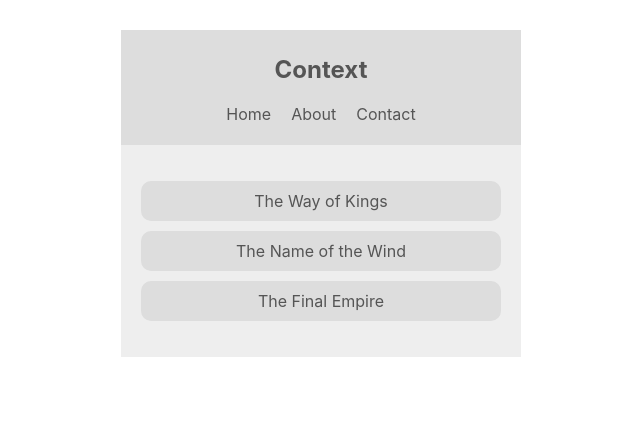
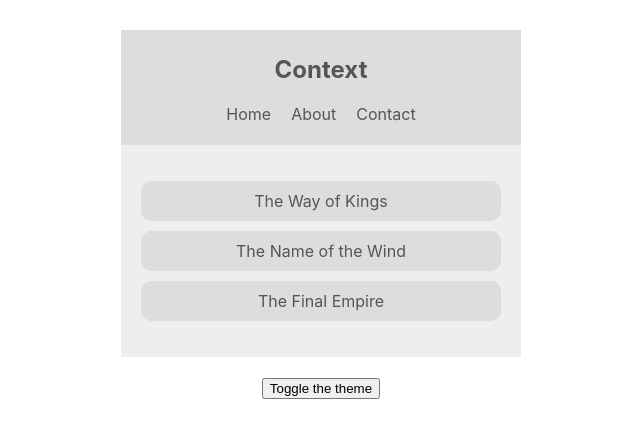
Before and after one commit to pmswami/react-context-hooks, a React (Create React App) app in the folder contextapp/: page / in a window 1280 px wide. Shown: the top 438 px of the page, without its empty margins (319-959 px from the left). Built offline with nearby package versions, Linux system fonts and the light colour scheme.

Commit message:
updating context data

```diff
--- a/contextapp/src/App.js
+++ b/contextapp/src/App.js
@@ -1,5 +1,6 @@
 import BookList from "./components/BookList";
 import Navbar from "./components/Navbar";
+import ThemeToggle from "./components/ThemeToggle";
 import ThemeContextProvider from "./contexts/ThemeContext";
 
 function App() {
@@ -8,6 +9,7 @@
       <ThemeContextProvider>
         <Navbar/>
         <BookList/>
+        <ThemeToggle/>
       </ThemeContextProvider>
     </div>
   );
--- /dev/null
+++ b/contextapp/src/components/ThemeToggle.js
@@ -0,0 +1,14 @@
+import React, {Component} from 'react';
+import { ThemeContext } from '../contexts/ThemeContext';
+
+class ThemeToggle extends Component {
+    static contextType=ThemeContext
+    render() {
+        const {toggleTheme} = this.context
+        return (
+            <button onClick={toggleTheme}>Toggle the theme</button>
+        );
+    }
+}
+
+export default ThemeToggle;
--- a/contextapp/src/contexts/ThemeContext.js
+++ b/contextapp/src/contexts/ThemeContext.js
@@ -8,9 +8,12 @@
         light:{ syntax: "#555", ui: "#ddd", bg:"#eee" },
         dark:{ syntax: "#ddd", ui: "#333", bg:"#555" }
     }
+    toggleTheme=()=>{
+        this.setState({isLightTheme: !this.state.isLightTheme})
+    }
     render() {
         return (
-            <ThemeContext.Provider value={{...this.state}}>
+            <ThemeContext.Provider value={{...this.state, toggleTheme: this.toggleTheme}}>
                 {this.props.children}
             </ThemeContext.Provider>
         );
```
